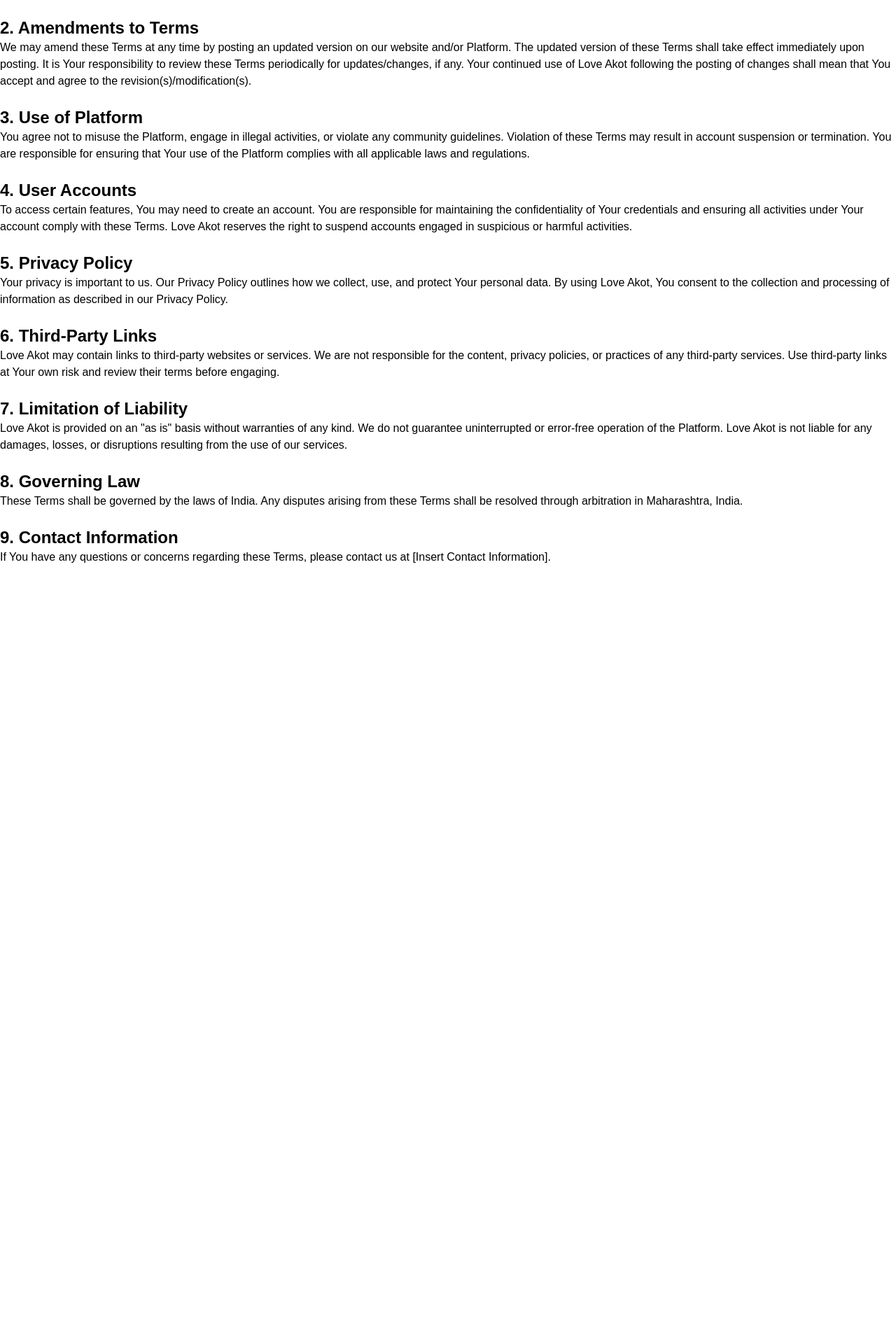
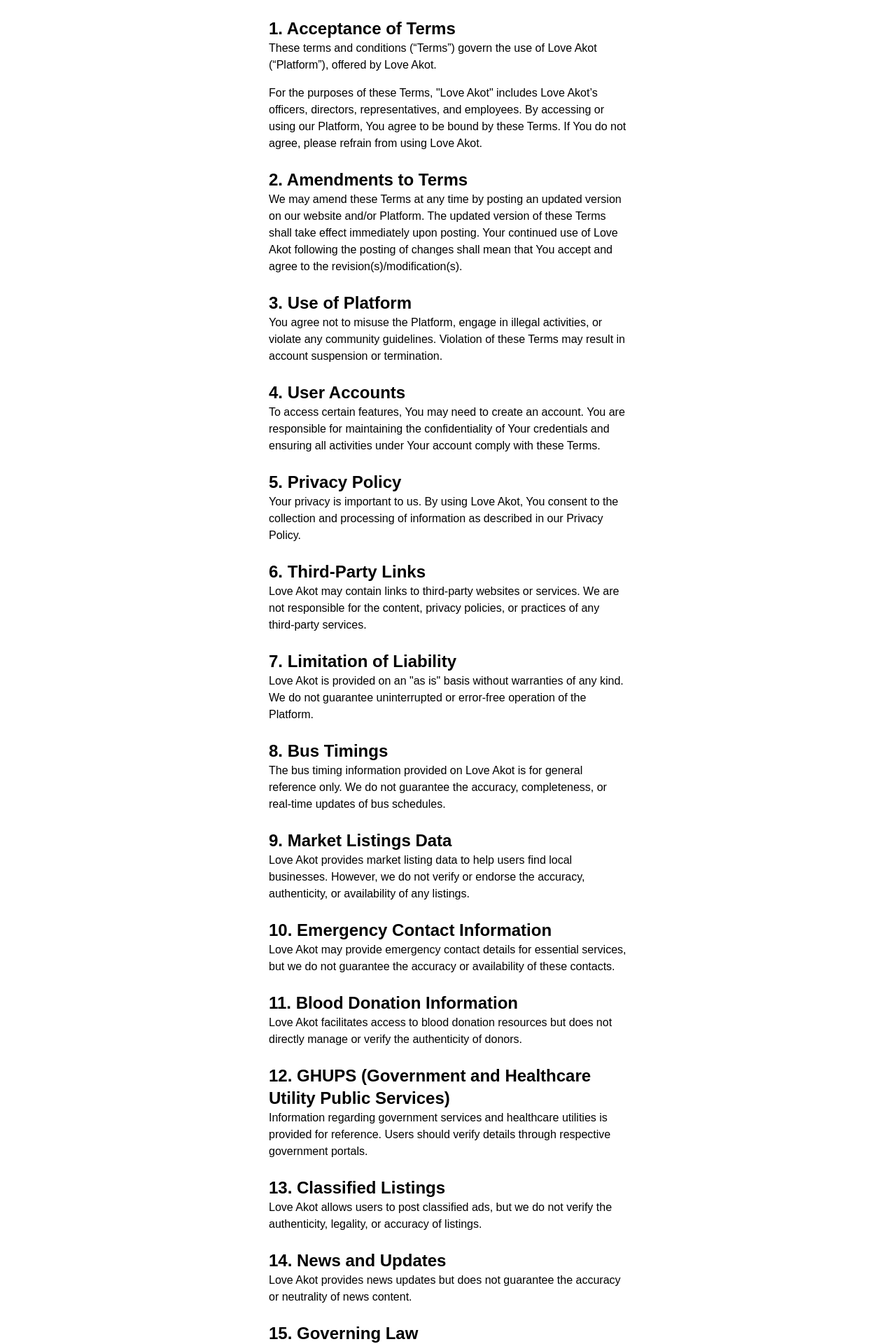
Before and after one commit to ShaileshS237/la_website_react, a React (Create React App) app: page /terms-and-conditions in a window 1280 px wide. Shown: the part 340-2260 px from the top of the page at 70% size. Before the commit the page ends 1188 px from the top, so only its background shows below. Built offline with nearby package versions, Linux system fonts and the light colour scheme; a web font is replaced by a local one.

Commit message:
small fixes

```diff
--- a/src/component/Home.jsx
+++ b/src/component/Home.jsx
@@ -1,5 +1,5 @@
 import React, { useState } from "react";
-import { motion } from "framer-motion";
+import { AnimatePresence, motion } from "framer-motion";
 import { Download, Menu, Minus, Plus, X } from "lucide-react";
 import logo from "../assets/la_logo.png";
 import bgImage from "../assets/bg-2.png";
@@ -10,6 +10,8 @@
 import facebook from "../assets/facebook.png";
 import instagram from "../assets/instagram.png";
 import footer from "../assets/footerpng.png";
+import { Link } from "react-router-dom";
+
 const NAV_ITEMS = [
 	{ id: "home", label: "मुख्यपृष्ठ" },
 	{ id: "features", label: "वैशिष्ट्ये" },
@@ -88,11 +90,11 @@
 		if (section) {
 			section.scrollIntoView({ behavior: "smooth" });
 		}
-		setIsMenuOpen(false); // Close menu on navigation
+		setIsMenuOpen(false);
 	};
 
 	return (
-		<nav className="text-black px-4">
+		<nav className="text-black px-4 absolute z-50 w-full">
 			<div className="container mx-auto bg-white shadow-sm px-4 sm:px-8 py-4 rounded-full flex justify-between items-center">
 				<img
 					src={logo}
@@ -129,9 +131,17 @@
 					{isMenuOpen ? <X size={24} /> : <Menu size={24} />}
 				</button>
 			</div>
-			{/* Mobile Menu */}
+
+			{/* Mobile Menu with Smooth Animation */}
+			<AnimatePresence>
 				{isMenuOpen && (
-				<div className="md:hidden bg-white shadow-md rounded-lg mt-2 mx-1 p-4 z-50 relative">
+					<motion.div
+						initial={{ opacity: 0, y: -20 }}
+						animate={{ opacity: 1, y: 0 }}
+						exit={{ opacity: 0, y: -20 }}
+						transition={{ duration: 0.3, ease: "easeInOut" }}
+						className="md:hidden bg-white rounded-2xl mt-2 mx-1 p-4 z-50 relative"
+					>
 						<ul className="space-y-4">
 							{NAV_ITEMS.map(({ id, label }) => (
 								<li key={id}>
@@ -154,12 +164,12 @@
 								<Download /> <span className="mt-1">आताच डाउनलोड करा</span>
 							</button>
 						</a>
-				</div>
+					</motion.div>
 				)}
+			</AnimatePresence>
 		</nav>
 	);
 };
-
 const HeroSection = () => (
 	<section className="text-white pt-6 sm:pt-12 text-center px-4">
 		<h1 className="text-4xl sm:text-5xl md:text-7xl font-bold">
@@ -177,62 +187,6 @@
 				alt="Background illustration"
 				className="w-[80%] sm:w-[70%] md:w-[50%] object-contain"
 			/>
-		</div>
-	</section>
-);
-
-const FeaturesSection = () => (
-	<section
-		id="features"
-		className="my-12 sm:my-20 py-12 sm:py-20 text-center mx-auto bg-[#e2e1fc5d]"
-	>
-		<h2 className="text-2xl sm:text-3xl font-bold text-gray-800 mb-1 text-center px-4">
-			लव्ह आकोटची खास वैशिष्ट्ये
-		</h2>
-		<h2 className="text-base sm:text-lg text-gray-500 mb-6 sm:mb-8 text-center px-4">
-			आमच्या अ‍ॅपमधील उपयुक्त आणि अनोखी फिचर्स जाणून घ्या
-		</h2>
-
-		<div className="flex justify-center items-center mt-6 sm:mt-8 mx-auto container ">
-			<div className="flex flex-col md:flex-row w-auto place-items-center">
-				{elements.slice(0, 4).map(({ image, text }, index) => (
-					<div
-						key={index}
-						className={`flex flex-col items-center text-center ${
-							!image ? "hidden" : ""
-						}`}
-					>
-						{image && (
-							<img
-								src={image}
-								alt={text}
-								className=" w-3/4 md:w-[450px] object-contain filter grayscale hover:filter-none transition-all duration-700"
-							/>
-						)}
-					</div>
-				))}
-			</div>
-		</div>
-
-		<div className="flex justify-center items-center mt-3 sm:mt-8 mx-auto container ">
-			<div className="flex flex-col md:flex-row md:gap-6 w-auto place-items-center">
-				{elements.slice(4, 7).map(({ image, text }, index) => (
-					<div
-						key={index}
-						className={`flex flex-col items-center text-center ${
-							!image ? "hidden" : ""
-						}`}
-					>
-						{image && (
-							<img
-								src={image}
-								alt={text}
-								className="w-3/4 md:w-[390px] object-contain filter grayscale hover:filter-none transition-all duration-700"
-							/>
-						)}
-					</div>
-				))}
-			</div>
 		</div>
 	</section>
 );
@@ -273,6 +227,62 @@
 			करण्यासाठी एक प्रभावी प्लॅटफॉर्म मिळतो, ज्यामुळे त्यांचा व्यवसाय अधिक
 			लोकांपर्यंत पोहोचतो.
 		</motion.p>
+	</section>
+);
+
+const FeaturesSection = () => (
+	<section
+		id="features"
+		className="my-12 sm:my-20 py-12 sm:py-20 text-center mx-auto bg-[#e2e1fc5d]"
+	>
+		<h2 className="text-2xl sm:text-3xl font-bold text-gray-800 mb-1 text-center px-4">
+			लव्ह आकोटची खास वैशिष्ट्ये
+		</h2>
+		<h2 className="text-base sm:text-lg text-gray-500 mb-6 sm:mb-8 text-center px-4">
+			आमच्या अ‍ॅपमधील उपयुक्त आणि अनोखी फिचर्स जाणून घ्या
+		</h2>
+
+		<div className="flex justify-center items-center mt-6 sm:mt-8 mx-auto container ">
+			<div className="flex flex-col md:flex-row w-auto place-items-center">
+				{elements.slice(0, 4).map(({ image, text }, index) => (
+					<div
+						key={index}
+						className={`flex flex-col items-center text-center ${
+							!image ? "hidden" : ""
+						}`}
+					>
+						{image && (
+							<img
+								src={image}
+								alt={text}
+								className=" w-3/4 md:w-[450px] object-contain filter md:grayscale md:hover:filter-none transition-all duration-700"
+							/>
+						)}
+					</div>
+				))}
+			</div>
+		</div>
+
+		<div className="flex justify-center items-center mt-3 sm:mt-8 mx-auto container ">
+			<div className="flex flex-col md:flex-row md:gap-6 w-auto place-items-center">
+				{elements.slice(4, 7).map(({ image, text }, index) => (
+					<div
+						key={index}
+						className={`flex flex-col items-center text-center ${
+							!image ? "hidden" : ""
+						}`}
+					>
+						{image && (
+							<img
+								src={image}
+								alt={text}
+								className="w-3/4 md:w-[390px] object-contain filter md:grayscale md:hover:filter-none transition-all duration-700"
+							/>
+						)}
+					</div>
+				))}
+			</div>
+		</div>
 	</section>
 );
 
@@ -328,51 +338,12 @@
 	);
 }
 
-const Footer = () => {
-	return (
-		<div className="container mx-auto mt-10 px-4">
-			<div className="py-4 flex flex-col lg:flex-row justify-between items-center">
-				<div className="mb-4 lg:mb-0 flex justify-center md:justify-start">
-					<img src={logo} alt="logo" className="w-[40%] lg:w-[20%]" />
-				</div>
-				<div className="flex gap-4 lg:gap-5 items-center">
-					<img
-						src={instagram}
-						alt="Instagram"
-						className="w-[35px] sm:w-[40px] h-[35px] sm:h-[40px]"
-					/>
-					<img
-						src={youtube}
-						alt="YouTube"
-						className="w-[35px] sm:w-[40px] h-[35px] sm:h-[40px]"
-					/>
-					<img
-						src={facebook}
-						alt="Facebook"
-						className="w-[35px] sm:w-[40px] h-[35px] sm:h-[40px]"
-					/>
-				</div>
-			</div>
-
-			<hr className="w-full mx-auto border-gray-200" />
-			<div className="text-sm sm:text-base text-gray-600 py-4 flex flex-col lg:flex-row justify-between items-center">
-				<div>
-					<p>@2025 All Rights Reserved</p>
-				</div>
-				<div className="flex gap-4 lg:gap-9 mt-4 lg:mt-0">
-					<p>Terms and Conditions</p>
-					<p>Privacy Policy</p>
-				</div>
-			</div>
-		</div>
-	);
-};
-
 const DownloadApp = () => {
 	return (
-		<div className="relative flex  flex-col md:flex-row h-[400px] my-16 bg-[#6f40ff] rounded-3xl overflow-hidden  container mx-auto">
-			<div className="w-full md:w-3/4 flex pl-20  items-start justify-center flex-col relative top-10 md:top-0">
-				<h1 className="text-xl md:text-4xl leading-snug mb-5 text-white font-bold">
+		<div className=" container mx-auto px-4">
+			<div className="relative flex  flex-col md:flex-row h-[400px] my-16 bg-[#6f40ff] rounded-3xl overflow-hidden">
+				<div className="w-full md:w-3/4 flex pl-10 md:pl-20  items-start justify-center flex-col relative top-5 md:top-0 z-20">
+					<h1 className="text-xl md:text-4xl leading-snug md:mb-5 text-white font-bold">
 						तुमचं शहर, तुमची कम्युनिटी <br />
 						सगळं एकाच अ‍ॅपमध्ये! <br /> लव्ह आकोट आजच डाउनलोड करा!
 					</h1>
@@ -386,22 +357,88 @@
 						</button>
 					</a>
 				</div>
-			<div className="relative w-full left-[0%] bottom-[-40px]  md:bottom-[10%] ">
+				<div className="relative w-full left-[0%] bottom-[5px]  md:bottom-[30%] rotate-1">
 					<img src={footer} alt="footer" className="w-[100%] object-cover" />
+				</div>
 			</div>
 		</div>
 	);
 };
+
+const Footer = () => {
+	return (
+		<div className="container mx-auto mt-10 px-4">
+			<div className="py-4 flex flex-col lg:flex-row justify-between items-center">
+				<div className="mb-4 lg:mb-0 flex justify-center md:justify-start">
+					<img src={logo} alt="लोगो" className="w-[40%] lg:w-[20%]" />
+				</div>
+				<div className="flex gap-4 lg:gap-5 items-center">
+					<a
+						href="https://www.instagram.com/love.akot/"
+						target="_blank"
+						rel="noopener noreferrer"
+					>
+						<img
+							src={instagram}
+							alt="इंस्टाग्राम"
+							className="w-[35px] sm:w-[40px] h-[35px] sm:h-[40px]"
+						/>
+					</a>
+					<a
+						href="https://www.instagram.com/love.akot/"
+						target="_blank"
+						rel="noopener noreferrer"
+					>
+						<img
+							src={youtube}
+							alt="यूट्यूब"
+							className="w-[35px] sm:w-[40px] h-[35px] sm:h-[40px]"
+						/>
+					</a>
+					<a
+						href="https://www.facebook.com/loveAkot"
+						target="_blank"
+						rel="noopener noreferrer"
+					>
+						<img
+							src={facebook}
+							alt="फेसबुक"
+							className="w-[35px] sm:w-[40px] h-[35px] sm:h-[40px]"
+						/>
+					</a>
+				</div>
+			</div>
+
+			<hr className="w-full mx-auto border-gray-200" />
+			<div className="text-sm sm:text-base text-gray-600 py-4 flex flex-col lg:flex-row justify-between items-center">
+				<div>
+					<p>@2025 सर्व हक्क राखीव</p>
+				</div>
+				<div className="flex gap-4 lg:gap-9 mt-4 lg:mt-0">
+					<Link to={"/terms-and-conditions"}>
+						<p>अटी आणि शर्ती</p>
+					</Link>
+					<Link to={"/privacy-policy"}>
+						<p>गोपनीयता धोरण</p>
+					</Link>
+				</div>
+			</div>
+		</div>
+	);
+};
+
 // Main Component
 const Home = () => {
 	return (
 		<div className="App">
 			<div
 				id="home"
-				className="h-[540px] md:h-screen py-5 relative bg-gradient-to-b from-[#6f40ff] to-transparent overflow-hidden"
+				className=" h-[500px] md:h-screen py-5 relative bg-gradient-to-b from-[#6f40ff] to-transparent overflow-hidden"
 			>
 				<NavBar />
+				<div className="mt-20 md:mt-24">
 					<HeroSection />
+				</div>
 			</div>
 
 			<div>
--- a/src/component/Privacy.jsx
+++ b/src/component/Privacy.jsx
@@ -1,42 +1,48 @@
 import React from "react";
+import logo from "../assets/newla_logo_white.png";
 
 const PrivacyPolicy = () => {
 	return (
-		<div className="max-w-3xl mx-auto p-6 bg-white shadow-lg rounded-lg mt-10">
-			<h1 className="text-3xl font-bold text-center text-gray-800 mb-4">
-				Privacy Policy
+		<div className="App">
+			<div id="home" className="pt-3 pb-5 px-96 bg-[#6f40ff] text-white">
+				<img src={logo} className="w-1/5" alt="" />
+			</div>
+			<div className="px-96 py-6">
+				<h1 className="text-3xl font-bold">Privacy Policy</h1>
+				<h1 className="text-lg font-extralight mb-7">
+					Last update: 23 March 2025 12:42 P.M
 				</h1>
-			<p className="text-gray-600 text-center mb-6">
-				Effective Date: October 5, 2023 | Last Updated: October 5, 2023
-			</p>
 
 				<div className="space-y-6 text-gray-700">
 					<section>
-					<h2 className="text-xl font-semibold text-gray-800">
-						1. Introduction
-					</h2>
-					<p>
-						Your privacy is important to us. This Privacy Policy explains how we
-						collect, use, and protect your information when using Love Akot.
+						<h2 className="text-2xl font-semibold mt-6">1. Introduction</h2>
+						<p className="mb-4">
+							Your privacy is important to us. This Privacy Policy explains how
+							we collect, use, and protect your information when using Love
+							Akot.
 						</p>
 					</section>
 
 					<section>
-					<h2 className="text-xl font-semibold text-gray-800">
+						<h2 className="text-2xl font-semibold mt-6">
 							2. Information We Collect
 						</h2>
-					<ul className="list-disc pl-6">
-						<li>Personal information (e.g., name, email) when you register</li>
+						<ul className="list-disc pl-6 mb-4">
+							<li>
+								Personal information (e.g., name, email) when you register
+							</li>
 							<li>Usage data and preferences to improve user experience</li>
-						<li>Location data (if permission is granted) for local services</li>
+							<li>
+								Location data (if permission is granted) for local services
+							</li>
 						</ul>
 					</section>
 
 					<section>
-					<h2 className="text-xl font-semibold text-gray-800">
+						<h2 className="text-2xl font-semibold mt-6">
 							3. How We Use Your Information
 						</h2>
-					<ul className="list-disc pl-6">
+						<ul className="list-disc pl-6 mb-4">
 							<li>To provide and personalize services</li>
 							<li>To enhance security and prevent fraudulent activities</li>
 							<li>To improve the app's functionality and user experience</li>
@@ -44,10 +50,10 @@
 					</section>
 
 					<section>
-					<h2 className="text-xl font-semibold text-gray-800">
+						<h2 className="text-2xl font-semibold mt-6">
 							4. Sharing Your Information
 						</h2>
-					<ul className="list-disc pl-6">
+						<ul className="list-disc pl-6 mb-4">
 							<li>We do not sell or rent your data to third parties</li>
 							<li>
 								We may share data with service providers to enhance app
@@ -58,10 +64,8 @@
 					</section>
 
 					<section>
-					<h2 className="text-xl font-semibold text-gray-800">
-						5. Data Security
-					</h2>
-					<p>
+						<h2 className="text-2xl font-semibold mt-6">5. Data Security</h2>
+						<p className="mb-4">
 							We implement security measures to protect your data, but no method
 							is 100% secure. Users are advised to use strong passwords and be
 							cautious online.
@@ -69,16 +73,17 @@
 					</section>
 
 					<section>
-					<h2 className="text-xl font-semibold text-gray-800">
+						<h2 className="text-2xl font-semibold mt-6">
 							6. Changes to This Policy
 						</h2>
-					<p>
+						<p className="mb-4">
 							We may update this Privacy Policy periodically. Continued use of
 							Love Akot after changes implies acceptance.
 						</p>
 					</section>
 				</div>
 			</div>
+		</div>
 	);
 };
 
--- a/src/component/TNC.jsx
+++ b/src/component/TNC.jsx
@@ -1,14 +1,17 @@
 import React from "react";
+import logo from "../assets/newla_logo_white.png";
 
 const TermsAndConditions = () => {
 	return (
 		<div className="App">
-			<div id="home" className="py-5 bg-white shadow-md">
-				<h1 className="text-3xl container mx-auto font-bold">
-					Terms and Conditions
+			<div id="home" className="pt-3 pb-5 px-96  bg-[#6f40ff] text-white">
+				<img src={logo} className="w-1/5" alt="" />
+			</div>
+			<div className="px-96 py-6">
+				<h1 className="text-3xl font-bold">Terms and Conditions</h1>
+				<h1 className="text-lg font-extralight mb-7">
+					Last update: 23 March 2025 12:42 P.M{" "}
 				</h1>
-			</div>
-			<div className="container mx-auto py-6">
 				<p className="mb-4">
 					This document is an electronic record in terms of the Information
 					Technology Act, 2000, including any amendments thereof, from time to
@@ -22,35 +25,29 @@
 				<h2 className="text-2xl font-semibold mt-6">1. Acceptance of Terms</h2>
 				<p className="mb-4">
 					These terms and conditions (“Terms”) govern the use of Love Akot
-					(“Platform”), offered by Love Akot Private Limited (“Love Akot”), a
-					company incorporated under the Companies Act, 1956 with its registered
-					office at [Insert Address].
+					(“Platform”), offered by Love Akot.
 				</p>
 				<p className="mb-4">
-					For the purposes of these Terms, You expressly acknowledge that Love
-					Akot includes Love Akot’s officers, directors, representatives, and
-					employees. By accessing or using our Platform, You agree to be bound
-					by these Terms. If You do not agree, please refrain from using Love
-					Akot.
+					For the purposes of these Terms, "Love Akot" includes Love Akot’s
+					officers, directors, representatives, and employees. By accessing or
+					using our Platform, You agree to be bound by these Terms. If You do
+					not agree, please refrain from using Love Akot.
 				</p>
 
 				<h2 className="text-2xl font-semibold mt-6">2. Amendments to Terms</h2>
 				<p className="mb-4">
 					We may amend these Terms at any time by posting an updated version on
 					our website and/or Platform. The updated version of these Terms shall
-					take effect immediately upon posting. It is Your responsibility to
-					review these Terms periodically for updates/changes, if any. Your
-					continued use of Love Akot following the posting of changes shall mean
-					that You accept and agree to the revision(s)/modification(s).
+					take effect immediately upon posting. Your continued use of Love Akot
+					following the posting of changes shall mean that You accept and agree
+					to the revision(s)/modification(s).
 				</p>
 
 				<h2 className="text-2xl font-semibold mt-6">3. Use of Platform</h2>
 				<p className="mb-4">
 					You agree not to misuse the Platform, engage in illegal activities, or
 					violate any community guidelines. Violation of these Terms may result
-					in account suspension or termination. You are responsible for ensuring
-					that Your use of the Platform complies with all applicable laws and
-					regulations.
+					in account suspension or termination.
 				</p>
 
 				<h2 className="text-2xl font-semibold mt-6">4. User Accounts</h2>
@@ -58,24 +55,21 @@
 					To access certain features, You may need to create an account. You are
 					responsible for maintaining the confidentiality of Your credentials
 					and ensuring all activities under Your account comply with these
-					Terms. Love Akot reserves the right to suspend accounts engaged in
-					suspicious or harmful activities.
+					Terms.
 				</p>
 
 				<h2 className="text-2xl font-semibold mt-6">5. Privacy Policy</h2>
 				<p className="mb-4">
-					Your privacy is important to us. Our Privacy Policy outlines how we
-					collect, use, and protect Your personal data. By using Love Akot, You
-					consent to the collection and processing of information as described
-					in our Privacy Policy.
+					Your privacy is important to us. By using Love Akot, You consent to
+					the collection and processing of information as described in our
+					Privacy Policy.
 				</p>
 
 				<h2 className="text-2xl font-semibold mt-6">6. Third-Party Links</h2>
 				<p className="mb-4">
 					Love Akot may contain links to third-party websites or services. We
 					are not responsible for the content, privacy policies, or practices of
-					any third-party services. Use third-party links at Your own risk and
-					review their terms before engaging.
+					any third-party services.
 				</p>
 
 				<h2 className="text-2xl font-semibold mt-6">
@@ -84,21 +78,72 @@
 				<p className="mb-4">
 					Love Akot is provided on an "as is" basis without warranties of any
 					kind. We do not guarantee uninterrupted or error-free operation of the
-					Platform. Love Akot is not liable for any damages, losses, or
-					disruptions resulting from the use of our services.
+					Platform.
 				</p>
 
-				<h2 className="text-2xl font-semibold mt-6">8. Governing Law</h2>
+				<h2 className="text-2xl font-semibold mt-6">8. Bus Timings</h2>
+				<p className="mb-4">
+					The bus timing information provided on Love Akot is for general
+					reference only. We do not guarantee the accuracy, completeness, or
+					real-time updates of bus schedules.
+				</p>
+
+				<h2 className="text-2xl font-semibold mt-6">9. Market Listings Data</h2>
+				<p className="mb-4">
+					Love Akot provides market listing data to help users find local
+					businesses. However, we do not verify or endorse the accuracy,
+					authenticity, or availability of any listings.
+				</p>
+
+				<h2 className="text-2xl font-semibold mt-6">
+					10. Emergency Contact Information
+				</h2>
+				<p className="mb-4">
+					Love Akot may provide emergency contact details for essential
+					services, but we do not guarantee the accuracy or availability of
+					these contacts.
+				</p>
+
+				<h2 className="text-2xl font-semibold mt-6">
+					11. Blood Donation Information
+				</h2>
+				<p className="mb-4">
+					Love Akot facilitates access to blood donation resources but does not
+					directly manage or verify the authenticity of donors.
+				</p>
+
+				<h2 className="text-2xl font-semibold mt-6">
+					12. GHUPS (Government and Healthcare Utility Public Services)
+				</h2>
+				<p className="mb-4">
+					Information regarding government services and healthcare utilities is
+					provided for reference. Users should verify details through respective
+					government portals.
+				</p>
+
+				<h2 className="text-2xl font-semibold mt-6">13. Classified Listings</h2>
+				<p className="mb-4">
+					Love Akot allows users to post classified ads, but we do not verify
+					the authenticity, legality, or accuracy of listings.
+				</p>
+
+				<h2 className="text-2xl font-semibold mt-6">14. News and Updates</h2>
+				<p className="mb-4">
+					Love Akot provides news updates but does not guarantee the accuracy or
+					neutrality of news content.
+				</p>
+
+				<h2 className="text-2xl font-semibold mt-6">15. Governing Law</h2>
 				<p className="mb-4">
 					These Terms shall be governed by the laws of India. Any disputes
 					arising from these Terms shall be resolved through arbitration in
 					Maharashtra, India.
 				</p>
 
-				<h2 className="text-2xl font-semibold mt-6">9. Contact Information</h2>
+				<h2 className="text-2xl font-semibold mt-6">16. Contact Information</h2>
 				<p className="mb-4">
 					If You have any questions or concerns regarding these Terms, please
-					contact us at [Insert Contact Information].
+					contact us at <strong>iloveakot@gmail.com</strong>.
 				</p>
 			</div>
 		</div>
```
Also changed, not shown: src/assets/newla_logo_white.png (added). Lines whose indentation alone changed are shown as unchanged.
